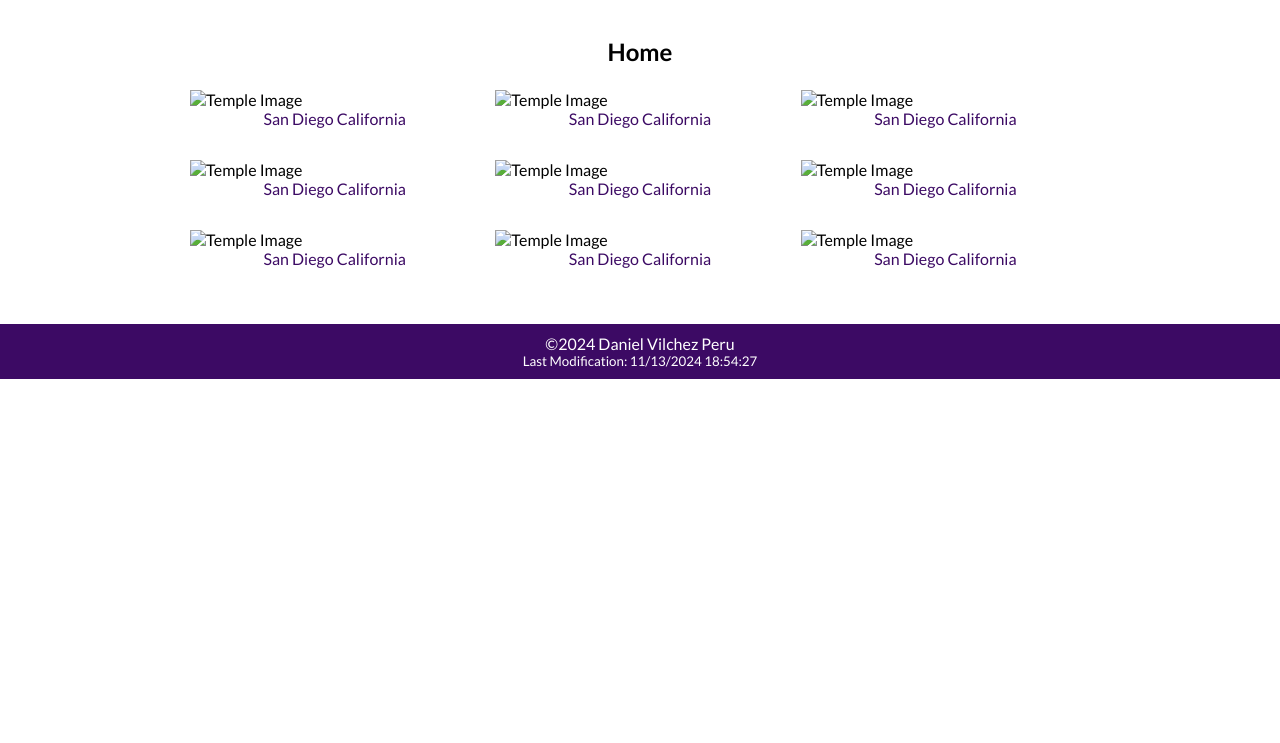
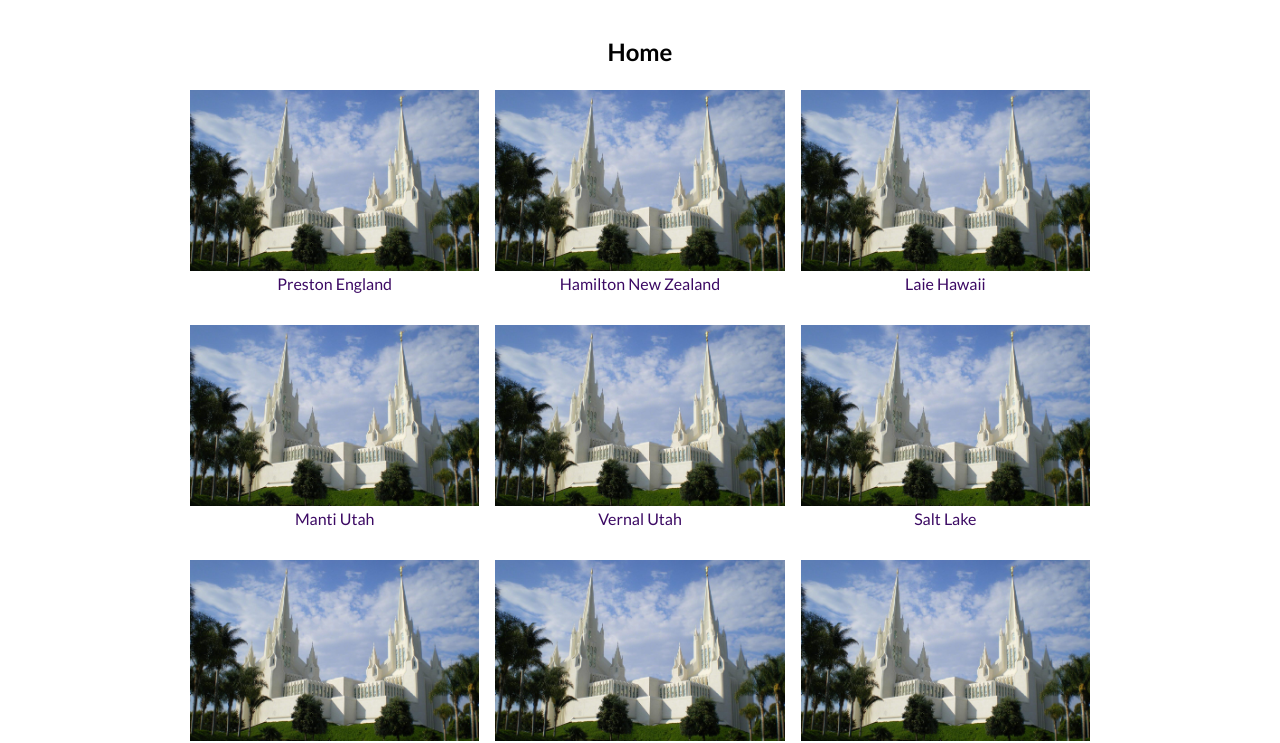
Before and after one commit to danielvilchez/wdd131, a plain HTML site: page temples.html in a window 1280 px wide. Shown: the part 90-833 px from the top of the page. Before the commit the page ends 800 px from the top, so only its background shows below. Drawn offline with Linux system fonts and the light colour scheme.

Commit message:
added changes

```diff
--- a/temples.html
+++ b/temples.html
@@ -30,47 +30,47 @@
         <h2>Home</h2>
         <div class="res-grid">
             <figure>
-                <img src="images/temples/sandiegolarge.jpg" alt="Temple Image">
-                <figcaption>San Diego California</figcaption>
+                <img src="images/sandiegolarge.jpg" alt="Temple Image">
+                <figcaption>Preston England</figcaption>
             </figure>
             <figure>
-                <img src="images/temples/sandiegolarge.jpg" alt="Temple Image">
-                <figcaption>San Diego California</figcaption>
+                <img src="images/sandiegolarge.jpg" alt="Temple Image">
+                <figcaption>Hamilton New Zealand</figcaption>
             </figure>
             <figure>
-                <img src="images/temples/sandiegolarge.jpg" alt="Temple Image">
-                <figcaption>San Diego California</figcaption>
+                <img src="images/sandiegolarge.jpg" alt="Temple Image">
+                <figcaption>Laie Hawaii</figcaption>
             </figure>
             <figure>
-                <img src="images/temples/sandiegolarge.jpg" alt="Temple Image">
-                <figcaption>San Diego California</figcaption>
+                <img src="images/sandiegolarge.jpg" alt="Temple Image">
+                <figcaption>Manti Utah</figcaption>
             </figure>
             <figure>
-                <img src="images/temples/sandiegolarge.jpg" alt="Temple Image">
-                <figcaption>San Diego California</figcaption>
+                <img src="images/sandiegolarge.jpg" alt="Temple Image">
+                <figcaption>Vernal Utah</figcaption>
             </figure>
             <figure>
-                <img src="images/temples/sandiegolarge.jpg" alt="Temple Image">
-                <figcaption>San Diego California</figcaption>
+                <img src="images/sandiegolarge.jpg" alt="Temple Image">
+                <figcaption>Salt Lake</figcaption>
             </figure>
             <figure>
-                <img src="images/temples/sandiegolarge.jpg" alt="Temple Image">
-                <figcaption>San Diego California</figcaption>
+                <img src="images/sandiegolarge.jpg" alt="Temple Image">
+                <figcaption>Kyiv Ukraine</figcaption>
             </figure>
             <figure>
-                <img src="images/temples/sandiegolarge.jpg" alt="Temple Image">
-                <figcaption>San Diego California</figcaption>
+                <img src="images/sandiegolarge.jpg" alt="Temple Image">
+                <figcaption>Los Angeles California</figcaption>
             </figure>
             <figure>
-                <img src="images/temples/sandiegolarge.jpg" alt="Temple Image">
-                <figcaption>San Diego California</figcaption>
+                <img src="images/sandiegolarge.jpg" alt="Temple Image">
+                <figcaption>Cardston Alberta</figcaption>
             </figure>
         </div>
 
     </main>
 
     <footer>
-        <p><span id="currentYear"></span> Daniel Vilchez Peru </p>
+        <p><span id="currentYear"></span> Daniel Vilchez Cardenas Lima, Peru </p>
         <p class="smaller" id="lastModified">Last Modification: 01/01/1970 12:00:00</p>
     </footer>
 </body>
```
